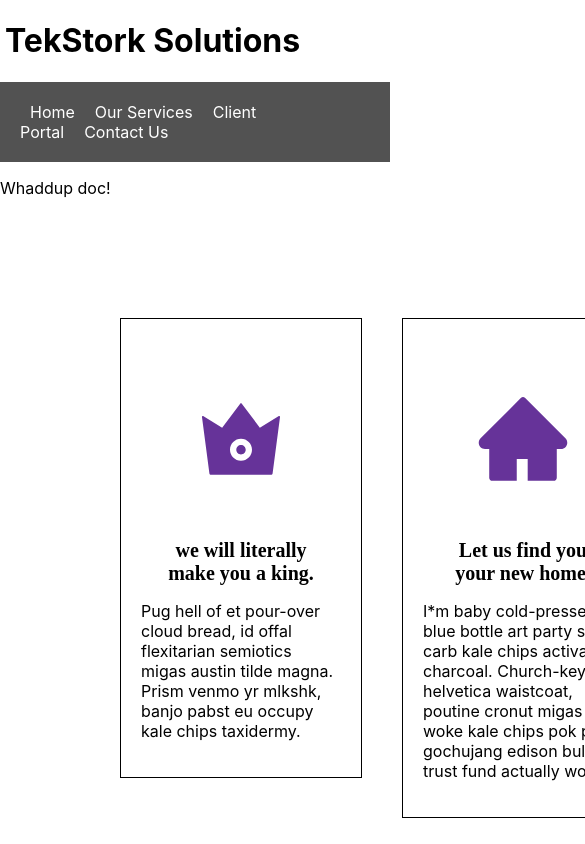
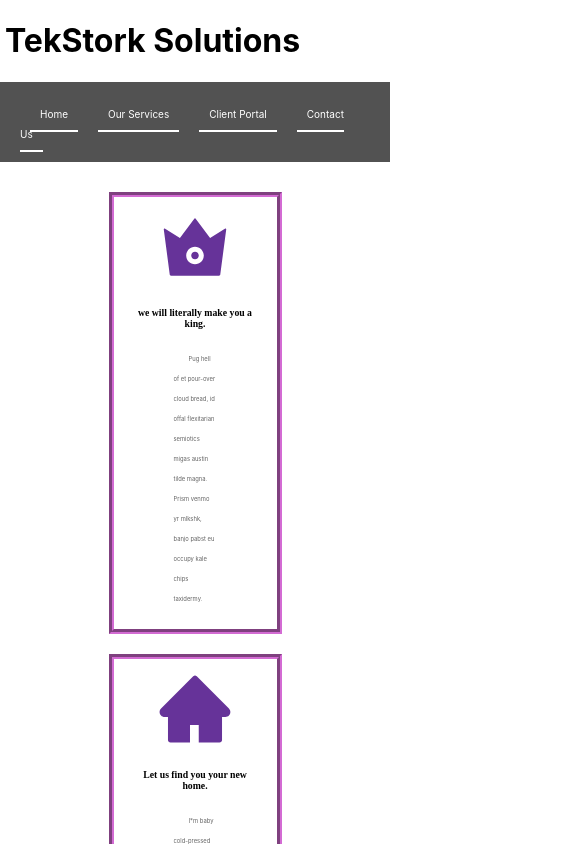
Before and after one commit to ForestW70/TekStork.io, a Next.js app: page / in a window 390 px wide. Shown: the top 844 px of the page, 585 px wide, since content can reach past the window. Built offline with nearby package versions, Linux system fonts and the light colour scheme.

Commit message:
made mobile responsiveness changes for home page, few other css changes.

```diff
--- a/pages/index.js
+++ b/pages/index.js
@@ -7,39 +7,38 @@ import styles from '../styles/Home.module.css'
 export default function Home() {
   return (
     <div className={styles.container}>
-      <p>Whaddup doc!</p>
 
       <div className={styles.quickTipBox}>
-        <article>
+
 
         <a href="#whoThey">
           <AiFillCrown />
-            <p>we will literally make you a king. </p>
-            <p>
+          <p className={styles.cardTitle}>we will literally make you a king. </p>
+          <p className={styles.cardBody}>
             Pug hell of et pour-over cloud bread, id offal flexitarian semiotics migas austin tilde magna. Prism venmo yr mlkshk, banjo pabst eu occupy kale chips taxidermy.
           </p>
         </a>
-        </article>
-        <article>
+
+
 
         <a href="#ourClients">
           <AiFillHome />
-            <p>Let us find you your new home.</p>
-            <p>
+          <p className={styles.cardTitle}>Let us find you your new home.</p>
+          <p className={styles.cardBody}>
             I*m baby cold-pressed blue bottle art party slow-carb kale chips activated charcoal. Church-key helvetica waistcoat, poutine cronut migas woke kale chips pok pok gochujang edison bulb trust fund actually wolf.
           </p>
         </a>
-        </article>
-        <article>
+
+
 
         <a href="#aboutUs">
           <AiFillLock />
-            <p>You*ll lock down your next job, you beautiful human you.</p>
-            <p>
+          <p className={styles.cardTitle}>You*ll lock down your next job.</p>
+          <p className={styles.cardBody}>
             I*m baby typewriter waistcoat fashion axe cliche succulents, banjo cloud bread ex letterpress. Meh put a bird on it 8-bit tbh keffiyeh ex ad yr vegan hammock thundercats synth craft beer.
           </p>
         </a>
-        </article>
+
       </div>
 
       <section className={styles.homeContainer}>
--- a/styles/Header.module.css
+++ b/styles/Header.module.css
@@ -7,7 +7,7 @@
 }
 
 .navBar a {
-    padding: 0 10px;
+    margin: 0 10px;
     color: white;
 }
 
@@ -15,3 +15,20 @@
     color: #fff;
     background-color: coral;
 }
+
+.navBar a {
+    border-bottom: 2px solid white;
+    padding: 10px;
+    margin: auto 10px;
+
+}
+
+.navBar a:hover {
+    background-color: coral;
+}
+
+@media screen and (max-width: 700px) {
+    .navBar a {
+        font-size: 10px;
+    }
+}
--- a/styles/Home.module.css
+++ b/styles/Home.module.css
@@ -1,8 +1,8 @@
 .homeContainer {
+  margin: 20px auto;
   padding: 0 2rem;
-  border-top:10px groove pink;
-  width: 80%;
-  margin: 0 auto;
+  border-top:10px groove blanchedalmond;
+  width: 90%;
 }
 
 .main {
@@ -17,42 +17,47 @@
 .quickTipBox {
   display: grid;
   grid-template-columns: 1fr 1fr 1fr;
-  margin: 100px;
+  width: 70%;
+  margin: 20px auto;
 }
 
-.quickTipBox > article > a{
+.quickTipBox > a {
   display: flex;
   flex-direction: column;
-  justify-content: center;
-  align-items: center;
-  border: 1px solid black;
-  padding: 20px;
-  margin: 20px;
-  min-height: 400px;
+  justify-content: flex-start;
+  align-items: top;
+  border: 5px groove rgb(211, 107, 211);
+  padding: 0 10px;
+  margin: 30px;
+  min-height: 300px;
+  height: 90%;
 }
 
-.quickTipBox > article > a > p:nth-child(2) {
-  font-size: 20px;
+.cardTitle {
+  font-size: 2.5vmin;
   font-family: serif;
   font-weight: bold;
 
   text-align: center;
-  margin: 0 20px;
+  margin: 0 10px;
 }
 
-.quickTipBox > article > p:nth-child(3) {
-  font-size: 12px;
+.cardBody {
+  font-size: 1.5vmin;
   color: rgb(100, 100, 100);
-  padding: 10px 50px;
+  margin: 20px 50px;
   line-height: 20px;
   text-indent: 15px;
+  /* height: 100%; */
 }
 
 .quickTipBox svg {
-  height:100px;
-  width:100px;
-  margin: 50px;
+  height:80px;
+  width:80px;
+  margin: 20px;
   color: rebeccapurple;
+  margin-top: 10px;
+  align-self: center;
 }
 
 /* shared 1 & 2 */
@@ -72,6 +77,7 @@
   font-size: 2vmin;
   border-radius: 30px;
   border: 5px inset cornflowerblue;
+  box-shadow: 10px 10px #454545;
 }
 
 /* section 1 */
@@ -135,3 +141,37 @@
   padding: 10px 0;
   background-color: coral;
 }
+
+@media screen and (max-width: 1200px) {
+  /* .quickTipBox {
+    flex-direction: row;
+  }
+  .quickTipBox svg {
+    height: 50px;
+    width: 50px;
+  }
+  .quickTipBox > a {
+    display: grid;
+    grid-template-rows: 1fr 1fr;
+  }
+  .cardTitle{
+    font-size: 10px;
+  }
+  .cardBody {
+    padding: 7px;
+  } */
+
+}
+
+@media screen and (max-width: 1100px) {
+  .quickTipBox {
+    display: flex;
+    flex-direction: column;
+    justify-content: center;
+  }
+
+  .quickTipBox > a {
+    justify-content: center;
+    margin: 10px 50px;
+  }
+}
```
Lines whose indentation alone changed are shown as unchanged.
